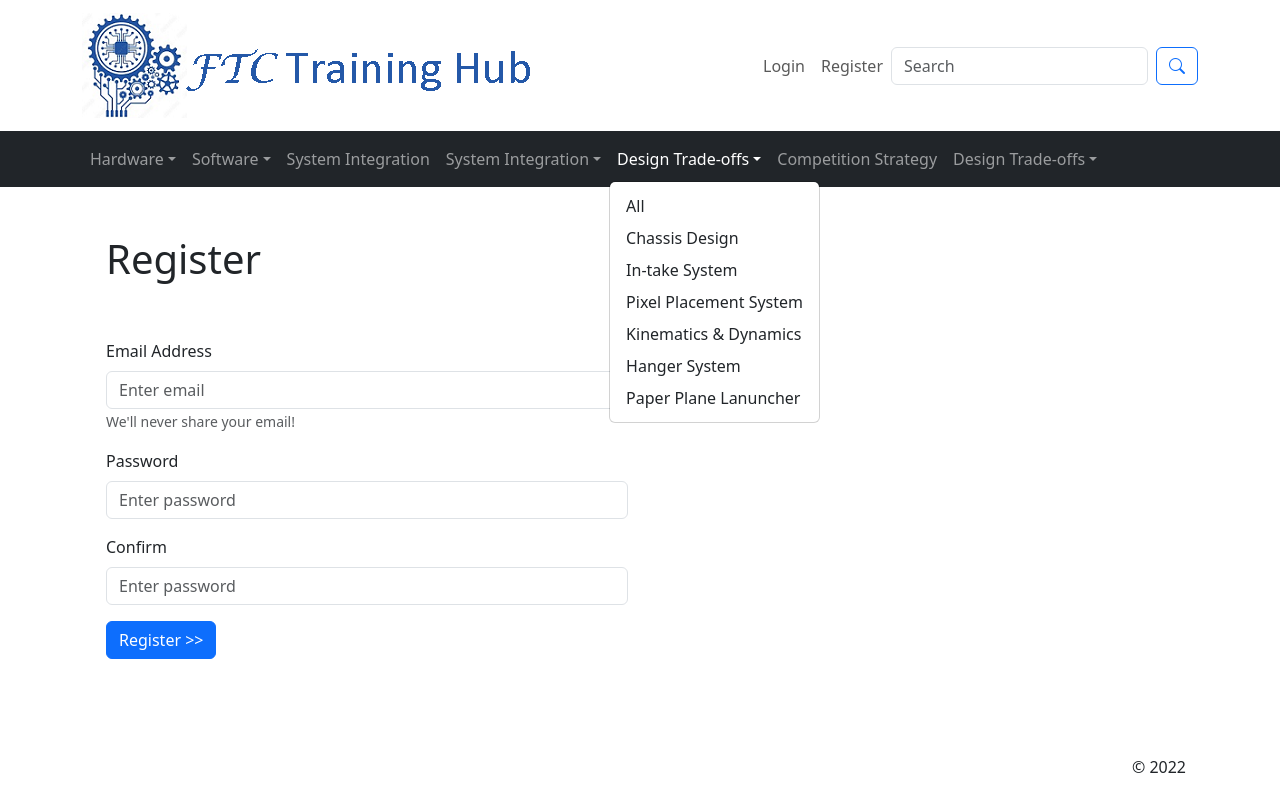
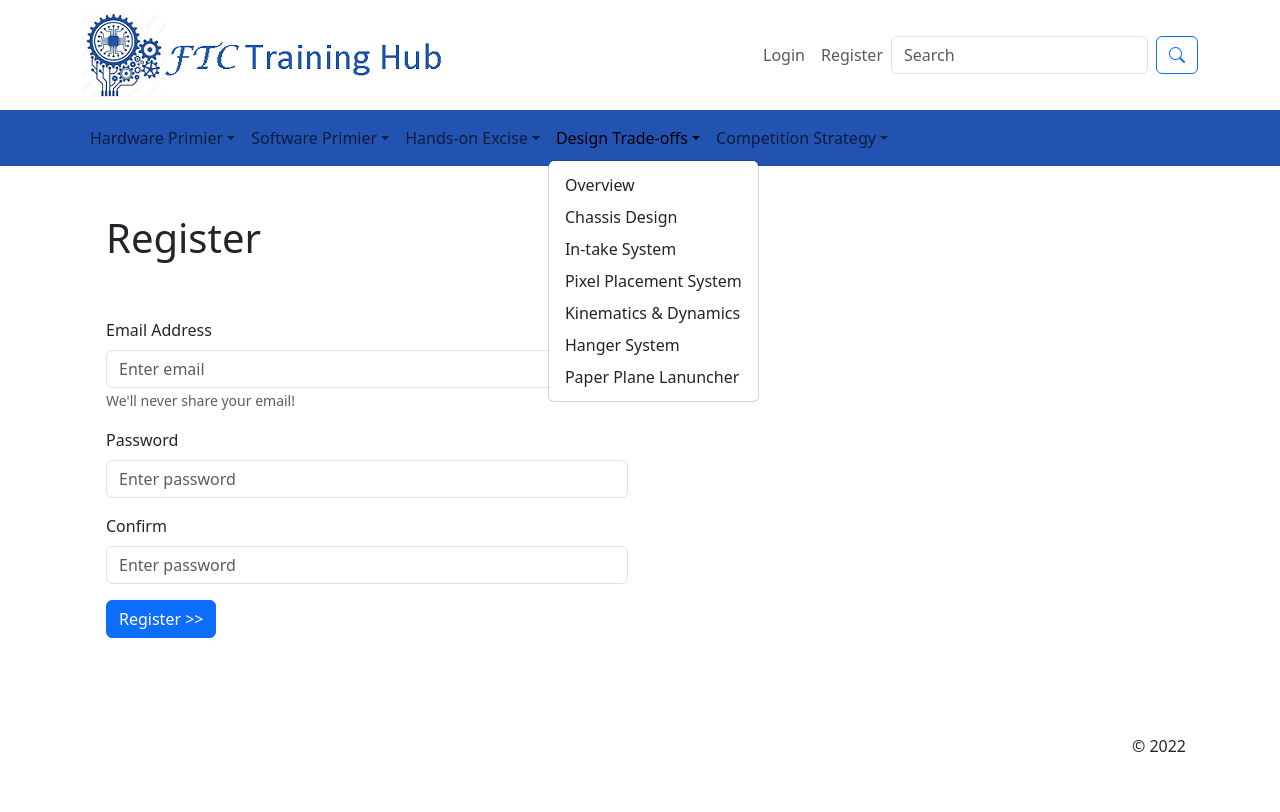
Before and after one commit to AlexHan1237/ftc-training-app, a React (Create React App) app: page /register in a window 1280 px wide. Both pictures are taken after a click on the button "Design Trade-offs". Shown: the top 812 px of the page. Built offline with nearby package versions, Linux system fonts and the light colour scheme; no server answers.

Commit message:
bind sitemap with nav2

```diff
--- /dev/null
+++ b/public/sitemap/SiteMap.json
@@ -0,0 +1,153 @@
+{
+    "chapters": [
+        {
+            "chapterTitle": "Hardware Primier",
+            "sections": [
+                {
+                    "SectionTitle" : "Overview",
+                    "Link" : "/hardware/overview"
+                },
+                {
+                    "SectionTitle" : "Wheels",
+                    "Link" : "/hardware/wheels"
+                },
+                {
+                    "SectionTitle" : "Motors",
+                    "Link" : "/hardware/motors"
+                },
+                {
+                    "SectionTitle" : "Gears, Chains & Belts",
+                    "Link" : "/hardware/gears"
+                },
+                {
+                    "SectionTitle" : "Pulleys",
+                    "Link" : "/hardware/pulleys"
+                },
+                {
+                    "SectionTitle" : "Transmissions",
+                    "Link" : "/hardware/transmissions"
+                },
+                {
+                    "SectionTitle" : "Structure & Frame",
+                    "Link" : "/hardware/frames"
+                },
+                {
+                    "SectionTitle" : "Sensors",
+                    "Link" : "/hardware/sensors"
+                },
+                {
+                    "SectionTitle" : "Bearings, Shafts & Fasteners",
+                    "Link" : "/hardware/bearings"
+                }
+            ]
+        },
+        {
+            "chapterTitle": "Software Primier",
+            "sections": [
+                {
+                    "SectionTitle" : "Overview",
+                    "Link" : "/software/overview"
+                },
+                {
+                    "SectionTitle" : "Github",
+                    "Link" : "/software/github"
+                },
+                {
+                    "SectionTitle" : "Java",
+                    "Link" : "/software/Java"
+                },
+                {
+                    "SectionTitle" : "Android Studio",
+                    "Link" : "/software/android_studio"
+                },
+                {
+                    "SectionTitle" : "FTC SDK",
+                    "Link" : "/software/sdk"
+                },
+                {
+                    "SectionTitle" : "CAD System",
+                    "Link" : "/software/cad"
+                }
+            ]
+        },
+        {
+            "chapterTitle": "Hands-on Excise",
+            "sections": [
+                {
+                    "SectionTitle" : "Overview",
+                    "Link" : "/integration/overview"
+                },
+                {
+                    "SectionTitle" : "Robot Chassis",
+                    "Link" : "/integration/chassis"
+                },
+                {
+                    "SectionTitle" : "ControlHub Setup",
+                    "Link" : "/integration/controlhub"
+                },
+                {
+                    "SectionTitle" : "Teleop Implementation",
+                    "Link" : "/integration/teleop"
+                },
+                {
+                    "SectionTitle" : "DriverHub Setup",
+                    "Link" : "/integration/driverhub"
+                },
+                {
+                    "SectionTitle" : "Testing, Adjusting & Debugging",
+                    "Link" : "/integration/debug"
+                }
+            ]
+        },
+        {
+            "chapterTitle": "Design Trade-offs",
+            "sections": [
+                {
+                    "SectionTitle" : "Overview",
+                    "Link" : "/tradeoffs/overview"
+                },
+                {
+                    "SectionTitle" : "Chassis Design",
+                    "Link" : "/tradeoffs/chassis"
+                },
+                {
+                    "SectionTitle" : "In-take System",
+                    "Link" : "/tradeoffs/intake"
+                },
+                {
+                    "SectionTitle" : "Pixel Placement System",
+                    "Link" : "/tradeoffs/placement"
+                },
+                {
+                    "SectionTitle" : "Kinematics & Dynamics",
+                    "Link" : "/tradeoffs/kinematics"
+                },
+                {
+                    "SectionTitle" : "Hanger System",
+                    "Link" : "/tradeoffs/hanger"
+                },
+                {
+                    "SectionTitle" : "Paper Plane Lanuncher",
+                    "Link" : "/tradeoffs/launcher"
+                }
+            ]
+        },
+        {
+            "chapterTitle": "Competition Strategy",
+            "sections": [
+                {
+                    "SectionTitle" : "Overview",
+                    "Link" : "/strategy/overview"
+                },
+                {
+                    "SectionTitle" : "Automonous Mode",
+                    "Link" : "/strategy/automonous"
+                },
+                {
+                    "SectionTitle" : "Interactive Mode",
+                    "Link" : "/strategy/interactive"
+                }
+            ]
+        }
+    ]
+}
--- a/src/App.js
+++ b/src/App.js
@@ -11,7 +11,7 @@ import SiteFooter from './components/common/SiteFooter';
 import Homepage from './components/home/HomePage';
 import LoginPage from './components/auth/LoginPage';
 import RegisterPage from './components/auth/RegisterPage';
-
+import SiteMapContext from './SiteMapContext.js';
 
 function App() {
   const [SiteMap, setSiteMap] = useState(null);
@@ -23,10 +23,13 @@ function App() {
   }, []);
 
 
+
+
   return (
     <div className="my-div">
+    <SiteMapContext.Provider value={SiteMap}>
       <SiteNav />
-      <SiteNav2 sitemapData = {SiteMap}/>
+      <SiteNav2/>
       <Routes>
         <Route path='*' element={<Homepage />} />
         <Route paht='/' element={<Homepage />} />
@@ -34,6 +37,7 @@ function App() {
         <Route path='/register' element={<RegisterPage />} />
       </Routes>
       <SiteFooter />
+    </SiteMapContext.Provider>
     </div>
   );
 }
--- /dev/null
+++ b/src/SiteMapContext.js
@@ -0,0 +1,5 @@
+import { createContext } from 'react';
+
+const SiteMapContext = createContext({});
+
+export default SiteMapContext;
--- a/src/components/common/SiteNav.js
+++ b/src/components/common/SiteNav.js
@@ -53,7 +53,7 @@ class SiteNav extends React.Component {
                                 <Nav.Link href="/login">Login</Nav.Link>
                                 <Nav.Link href="/register">Register</Nav.Link>
                             </Nav>
-                            <Form inline className="d-flex" onSubmit={this.handleFormSubmit}>
+                            <Form className="d-flex" onSubmit={this.handleFormSubmit}>
                                 <Form.Control
                                     onChange={this.handleSearchInput}
                                     value={this.state.searchText}
@@ -64,7 +64,7 @@ class SiteNav extends React.Component {
                                     aria-label="Search"
                                 />
                                 <Button onClick={this.handleSearchSubmit} variant="outline-primary">
-                                    <i class="bi bi-search"></i>
+                                    <i className="bi bi-search"></i>
                                 </Button>
                             </Form>
 
--- a/src/components/common/SiteNav2.js
+++ b/src/components/common/SiteNav2.js
@@ -1,12 +1,18 @@
+import { useContext } from 'react';
 
 import Container from 'react-bootstrap/Container';
 import Nav from 'react-bootstrap/Nav';
 import Navbar from 'react-bootstrap/Navbar';
 import NavDropdown from 'react-bootstrap/NavDropdown';
+import SiteMapContext from '../../SiteMapContext';
 
-function SiteNav2({sitemapData}) {
+function SiteNav2() {
+  const sitemap = useContext(SiteMapContext);
+  if (!sitemap)
+    return;
+
   return (
-    <Navbar bg="dark" expand="lg" variant="dark" >
+    <Navbar style={{backgroundSize: "0", backgroundColor: "#2353b1"}}>
       <Container>
         <Navbar.Toggle aria-controls="navbarScroll" />
         <Navbar.Collapse id="navbarScroll">
@@ -15,49 +21,15 @@ function SiteNav2({sitemapData}) {
             style={{ maxHeight: '100px' }}
             navbarScroll
           >
-            <NavDropdown title="Hardware" id="navbarScrollingDropdown">
-              <NavDropdown.Item href="/hardware">All</NavDropdown.Item>
-              <NavDropdown.Item href="/hardware/wheels">Wheels</NavDropdown.Item>
-              <NavDropdown.Item href="/hardware/motors">Motors</NavDropdown.Item>
-              <NavDropdown.Item href="/hardware/gears">Gears, Chains & Belts</NavDropdown.Item>
-              <NavDropdown.Item href="/hardware/pulleys">Pulleys</NavDropdown.Item>
-              <NavDropdown.Item href="/hardware/transmissions">Transmissions</NavDropdown.Item>
-              <NavDropdown.Item href="/hardware/frames">Structure & Frame</NavDropdown.Item>
-              <NavDropdown.Item href="/hardware/sensors">Sensors</NavDropdown.Item>
-              <NavDropdown.Item href="/hardware/bearings">Bearings, Shafts & Fasteners</NavDropdown.Item>
-            </NavDropdown>
-            <NavDropdown title="Software" id="navbarScrollingDropdown">
-              <NavDropdown.Item href="/software">All</NavDropdown.Item>
-              <NavDropdown.Item href="/software/github">Github</NavDropdown.Item>
-              <NavDropdown.Item href="/software/Java">Java</NavDropdown.Item>
-              <NavDropdown.Item href="/software/android_studio">Android Studio</NavDropdown.Item>
-              <NavDropdown.Item href="/software/sdk">FTC SDK</NavDropdown.Item>
-              <NavDropdown.Item href="/software/cad">CAD System</NavDropdown.Item>
-            </NavDropdown>
-            <Nav.Link href="/integration">System Integration</Nav.Link>
-            <NavDropdown title="System Integration" id="navbarScrollingDropdown">
-              <NavDropdown.Item href="/integration">All</NavDropdown.Item>
-              <NavDropdown.Item href="/integration/chassis">Robot Chassis</NavDropdown.Item>
-              <NavDropdown.Item href="/integration/controlhub">ControlHub Setup</NavDropdown.Item>
-              <NavDropdown.Item href="/integration/teleop">Teleop Implementation</NavDropdown.Item>
-              <NavDropdown.Item href="/integration/driverhub">DriverHub Setup</NavDropdown.Item>
-              <NavDropdown.Item href="/integration/debug">Testing & Debugging</NavDropdown.Item>
-            </NavDropdown>
-            <NavDropdown title="Design Trade-offs" id="navbarScrollingDropdown">
-              <NavDropdown.Item href="/tradeoffs">All</NavDropdown.Item>
-              <NavDropdown.Item href="/tradeoffs/chassis">Chassis Design</NavDropdown.Item>
-              <NavDropdown.Item href="/tradeoffs/intake">In-take System</NavDropdown.Item>
-              <NavDropdown.Item href="/tradeoffs/placement">Pixel Placement System</NavDropdown.Item>
-              <NavDropdown.Item href="/tradeoffs/kinematics">Kinematics & Dynamics</NavDropdown.Item>
-              <NavDropdown.Item href="/tradeoffs/hanger">Hanger System</NavDropdown.Item>
-              <NavDropdown.Item href="/tradeoffs/launcher">Paper Plane Lanuncher</NavDropdown.Item>
-            </NavDropdown>
-            <Nav.Link href="/strategy">Competition Strategy</Nav.Link>
-            <NavDropdown title="Design Trade-offs" id="navbarScrollingDropdown">
-              <NavDropdown.Item href="/strategy">All</NavDropdown.Item>
-              <NavDropdown.Item href="/strategy/automonous">Automonous Mode</NavDropdown.Item>
-              <NavDropdown.Item href="/strategy/interactive">Interactive Mode</NavDropdown.Item>
-            </NavDropdown>
+          { sitemap.chapters.map((chapterObj) => {
+            return (
+            <NavDropdown title={chapterObj.chapterTitle} id="navbarScrollingDropdown">
+              { chapterObj.sections.map((sectionObj) => {
+                  return (<NavDropdown.Item href="{sectionObj.Link}">{sectionObj.SectionTitle}</NavDropdown.Item>);
+                })}
+                </NavDropdown>
+            );
+            })}
           </Nav>
         </Navbar.Collapse>
       </Container>
```
Also changed, not shown: src/sitemap/SiteMap.json (deleted, +0 -34 lines), public/img/mechatronics.png.
